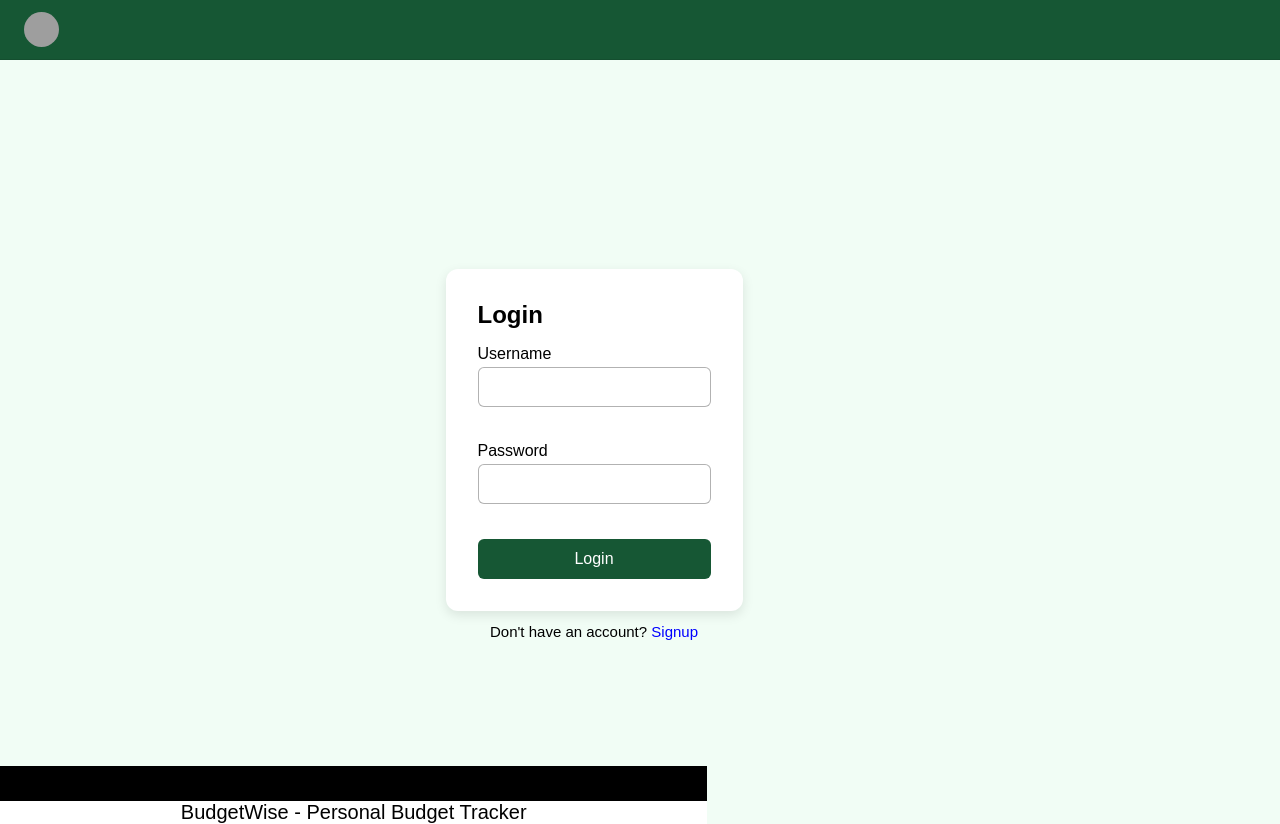
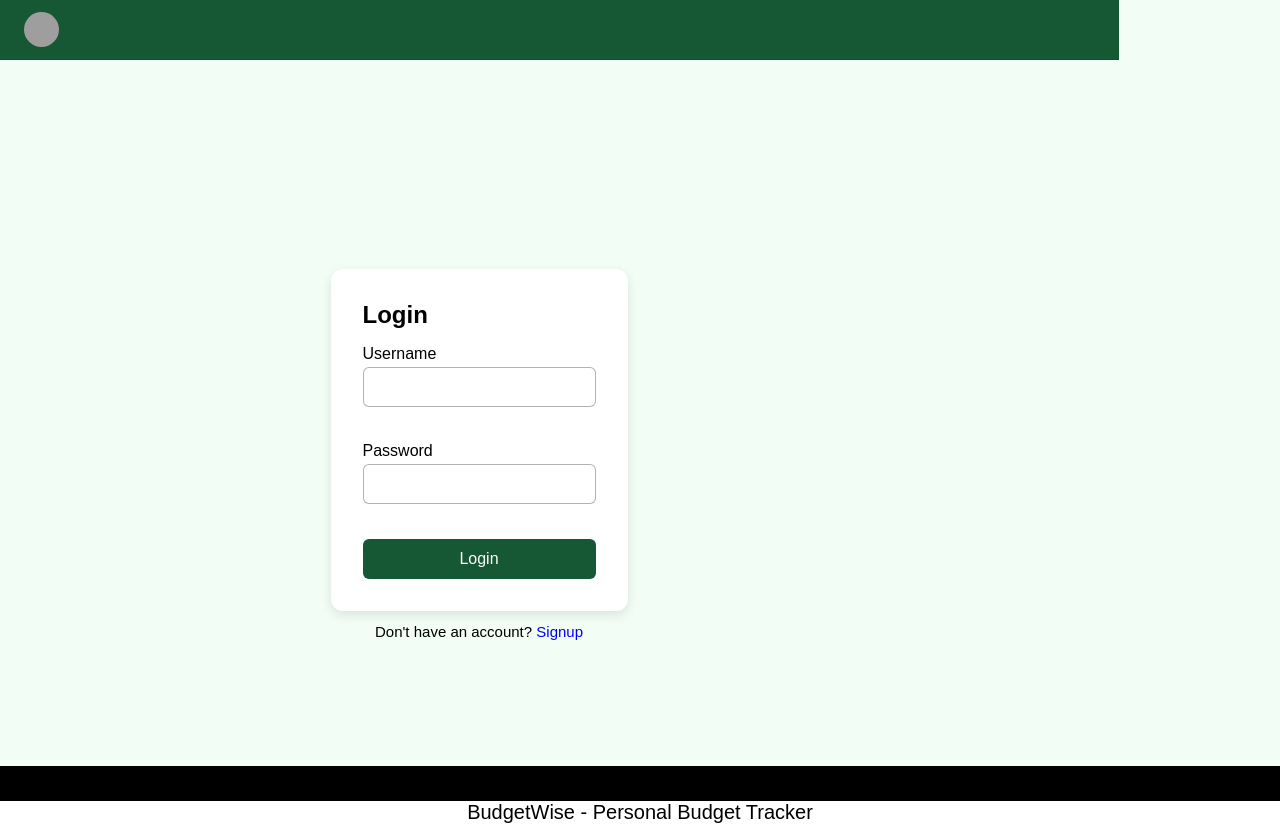
Before and after one commit to excellagun/cs476Project, a PHP site: page /login.html in a window 1280 px wide. Run offline with PHP 8.4, Linux system fonts and the light colour scheme; grey boxes are pictures that could not be loaded.

Commit message:
Update styles.css

```diff
--- a/styles.css
+++ b/styles.css
@@ -361,7 +361,7 @@ header {
     text-align: center;
 
     grid-column-start: 1;
-    grid-column-end: 4;
+    grid-column-end: end;
     grid-row-start: 3;
     grid-row-end: 4;
 }
```
